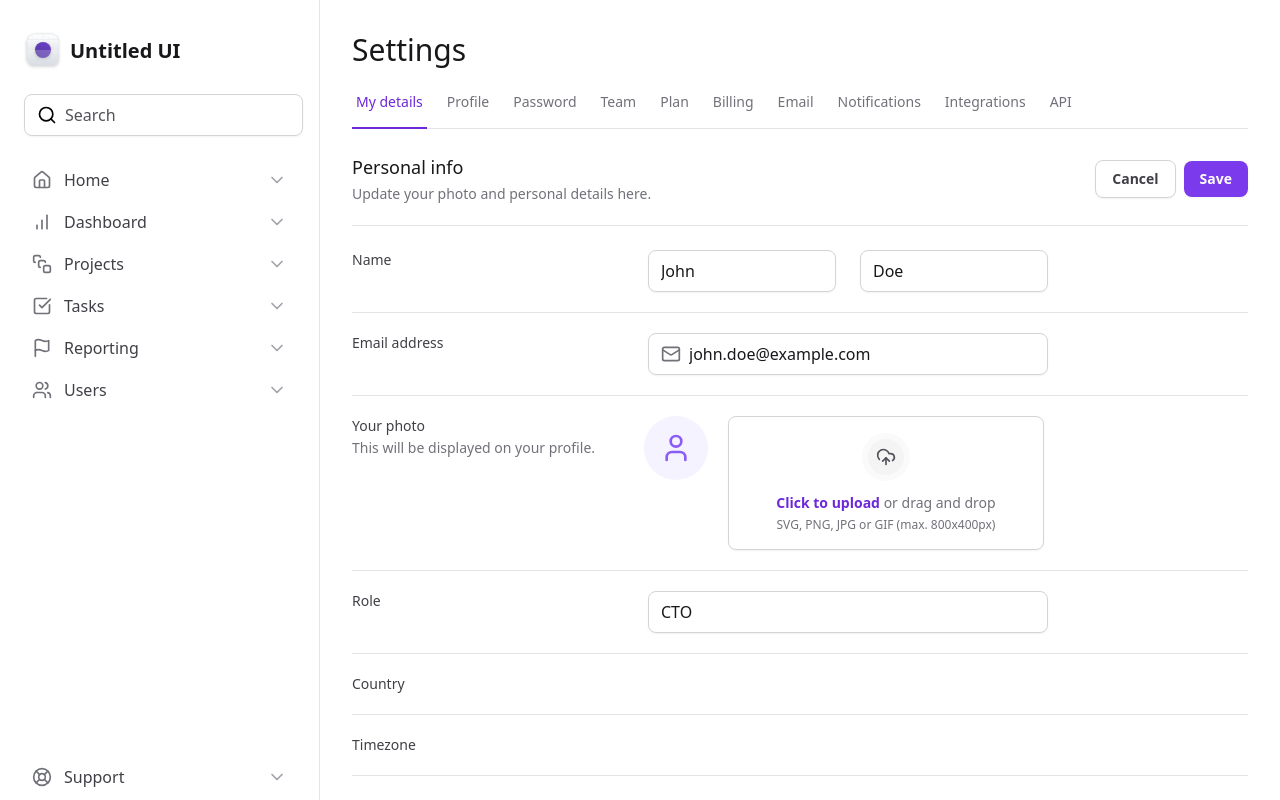
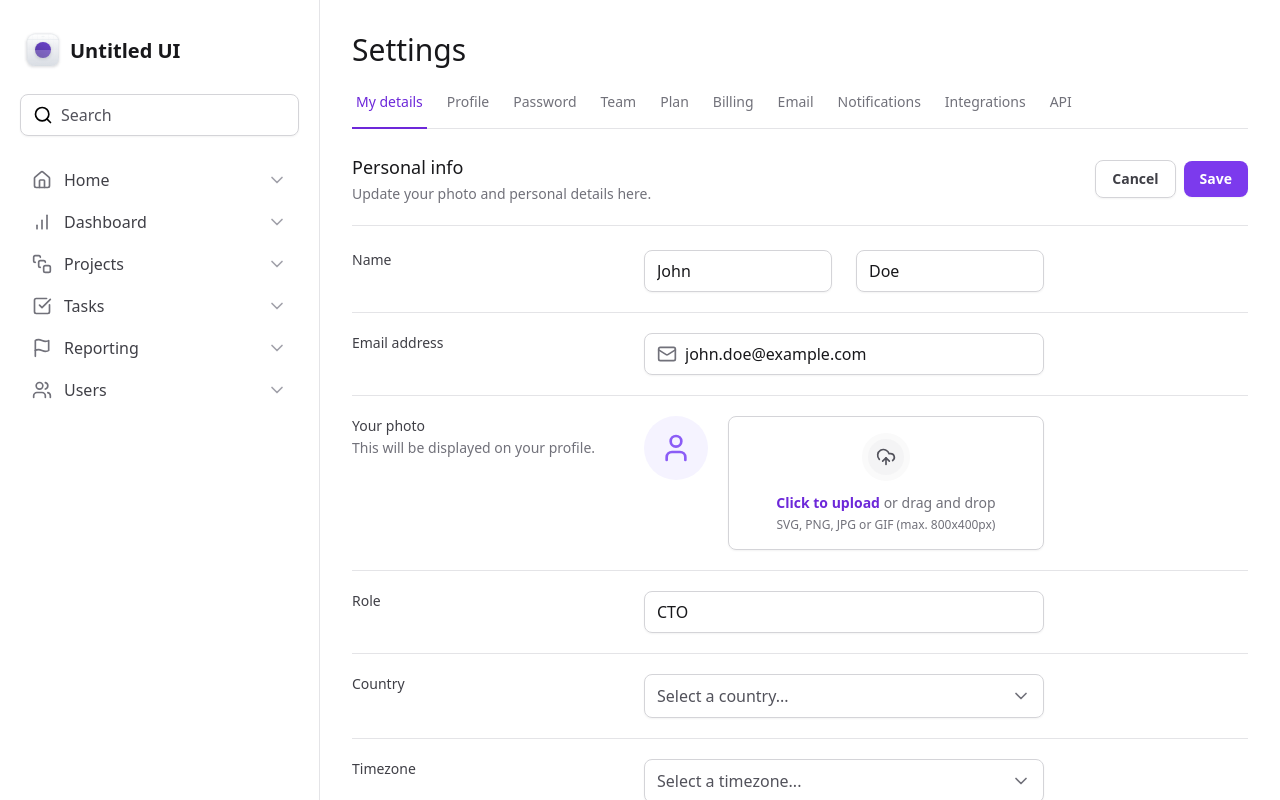
Before and after one commit to azevedorafael/tailwind-next, a Next.js app: page / in a window 1280 px wide. Shown: the top 800 px of the page. Built offline with nearby package versions, Linux system fonts and the light colour scheme.

Commit message:
add select component

```diff
--- a/package.json
+++ b/package.json
@@ -9,6 +9,7 @@
     "lint": "next lint"
   },
   "dependencies": {
+    "@radix-ui/react-select": "^2.1.4",
     "@radix-ui/react-tabs": "^1.1.1",
     "framer-motion": "^11.14.1",
     "lucide-react": "^0.468.0",
--- a/src/app/page.tsx
+++ b/src/app/page.tsx
@@ -1,7 +1,10 @@
+import { Mail } from 'lucide-react'
+
 import { SettingsTabs } from '@/components/SettingsTabs'
 import * as Input from '@/components/Input'
-import { Mail } from 'lucide-react'
 import * as FileInput from '@/components/Form/FileInput'
+import { Select } from '@/components/Form/Select'
+import { SelectItem } from '@/components/Form/Select/SelectItem'
 
 export default function Home() {
   return (
@@ -107,6 +110,10 @@
             >
               Country
             </label>
+            <Select placeholder="Select a country...">
+              <SelectItem value="br" text="Brazil" />
+              <SelectItem value="us" text="United States" />
+            </Select>
             <div />
           </div>
           <div className="grid grid-cols-form gap-3 pt-5">
@@ -116,6 +123,13 @@
             >
               Timezone
             </label>
+            <Select placeholder="Select a timezone...">
+              <SelectItem
+                value="utc8"
+                text="Pacific Standard Time (UTC-08:00)"
+              />
+              <SelectItem value="utc3" text="America São Paulo (UTC-03:00)" />
+            </Select>
             <div />
           </div>
           <div className="grid grid-cols-form gap-3 pt-5">
--- /dev/null
+++ b/src/components/Form/Select/SelectItem.tsx
@@ -0,0 +1,21 @@
+'use client'
+
+import * as Select from '@radix-ui/react-select'
+import { Check } from 'lucide-react'
+
+export type SelectItemProps = Select.SelectItemProps & {
+  text: string
+}
+export function SelectItem({ text, ...props }: SelectItemProps) {
+  return (
+    <Select.Item
+      className="flex items-center justify-between gap-2 px-3 py-2.5 outline-none data-[highlighted]:bg-zinc-50"
+      {...props}
+    >
+      <Select.ItemText className="text-black">{text}</Select.ItemText>
+      <Select.ItemIndicator>
+        <Check className="h-4 w-4 text-violet-500" />
+      </Select.ItemIndicator>
+    </Select.Item>
+  )
+}
--- /dev/null
+++ b/src/components/Form/Select/index.tsx
@@ -0,0 +1,35 @@
+'use client'
+import * as SelectPrimitive from '@radix-ui/react-select'
+import { ChevronDown } from 'lucide-react'
+import { ReactNode } from 'react'
+
+export interface SelectProps {
+  children: ReactNode
+  placeholder: string
+}
+
+export function Select({ children, placeholder }: SelectProps) {
+  return (
+    <SelectPrimitive.Root>
+      <SelectPrimitive.Trigger className="flex h-11 w-full items-center justify-between gap-2 rounded-lg border border-zinc-300 px-3 py-2 shadow-sm data-[placeholder]:text-zinc-600">
+        <SelectPrimitive.Value
+          placeholder={placeholder}
+          className="text-black"
+        />
+        <SelectPrimitive.Icon>
+          <ChevronDown className="h-5 w-5 text-zinc-500" />
+        </SelectPrimitive.Icon>
+      </SelectPrimitive.Trigger>
+      <SelectPrimitive.Portal>
+        <SelectPrimitive.Content
+          side="bottom"
+          position="popper"
+          sideOffset={8}
+          className="z-10 w-[--radix-select-trigger-width] overflow-hidden rounded-lg border border-zinc-200 bg-white"
+        >
+          <SelectPrimitive.Viewport>{children}</SelectPrimitive.Viewport>
+        </SelectPrimitive.Content>
+      </SelectPrimitive.Portal>
+    </SelectPrimitive.Root>
+  )
+}
--- a/src/components/Input.tsx
+++ b/src/components/Input.tsx
@@ -17,7 +17,7 @@
 export function Root(props: InputRootProps) {
   return (
     <div
-      className="mx-1 flex w-full items-center gap-2 rounded-lg border border-zinc-300 px-3 py-2 shadow-sm"
+      className="flex w-full items-center gap-2 rounded-lg border border-zinc-300 px-3 py-2 shadow-sm"
       {...props}
     />
   )
```
Also changed, not shown: 1 other file (tests, documents, lock files or other folders).
